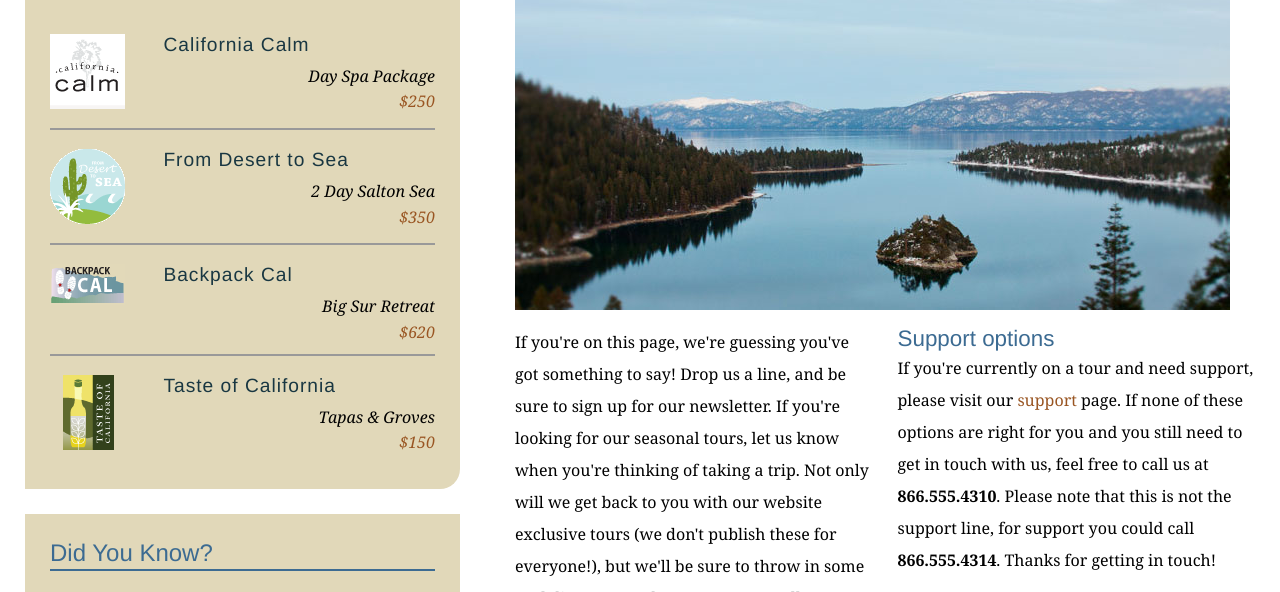
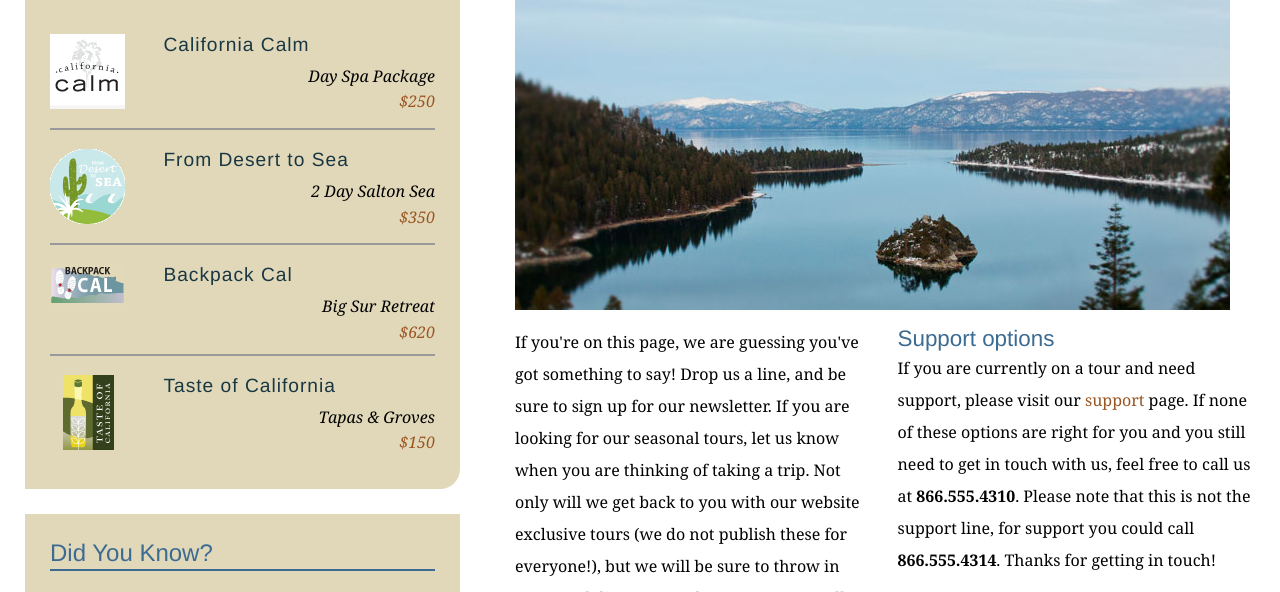
Before and after one commit to katrirahkola/explore_california, a plain HTML site: page contact.html in a window 1280 px wide. Shown: the part 342-934 px from the top of the page. Drawn offline with Linux system fonts and the light colour scheme.

Commit message:
Removed contractions from contact page text

```diff
--- a/contact.html
+++ b/contact.html
@@ -68,10 +68,10 @@
           <h1>Get in touch</h1>
           <img src="assets/images/emerald_bay.jpg" alt="Beautiful Lake Tahoe" class="articleImage" />
           <div class="multiCol">
-            <p>If you're on this page, we're guessing you've got something to say! Drop us a line, and be sure to sign up for our newsletter. If you're looking for our seasonal tours,  let us know when you're thinking of taking a trip. Not only will we get back to you with our website exclusive tours (we don't publish these for everyone!), but we'll be sure to throw in some cool discounts and tour extras as well.</p>
+            <p>If you're on this page, we are guessing you've got something to say! Drop us a line, and be sure to sign up for our newsletter. If you are looking for our seasonal tours, let us know when you are thinking of taking a trip. Not only will we get back to you with our website exclusive tours (we do not publish these for everyone!), but we will be sure to throw in some cool discounts and tour extras as well.</p>
 
             <h2>Support options</h2>
-            <p>If you're currently on a tour and need support, please visit our <a href="support.html">support</a> page. If none of these options are right for you and you still need to get in touch with us, feel free to call us at<span class="phone"> <strong>866.555.4310</strong>. Please note that this is not the support line, for support you could call </span><strong>866.555.4314</strong>. Thanks for getting in touch!</p>
+            <p>If you are currently on a tour and need support, please visit our <a href="support.html">support</a> page. If none of these options are right for you and you still need to get in touch with us, feel free to call us at<span class="phone"> <strong>866.555.4310</strong>. Please note that this is not the support line, for support you could call </span><strong>866.555.4314</strong>. Thanks for getting in touch!</p>
           </div>
 
           <form id="frmContact" name="frmContact" method="post" action="contact_process.html">
```
